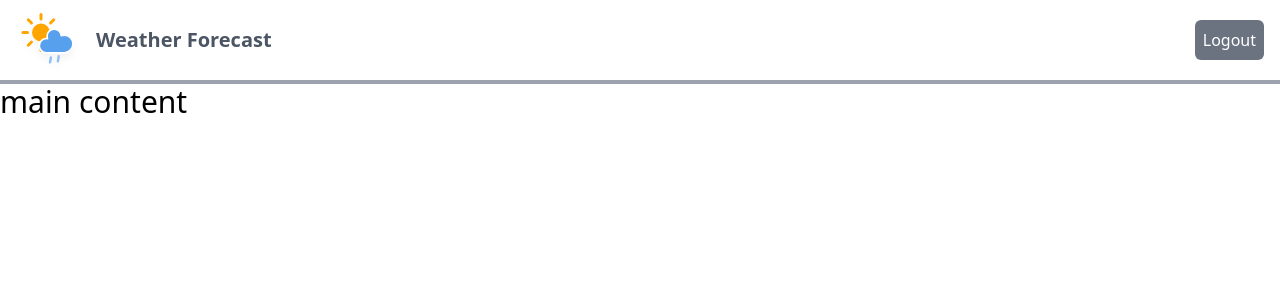
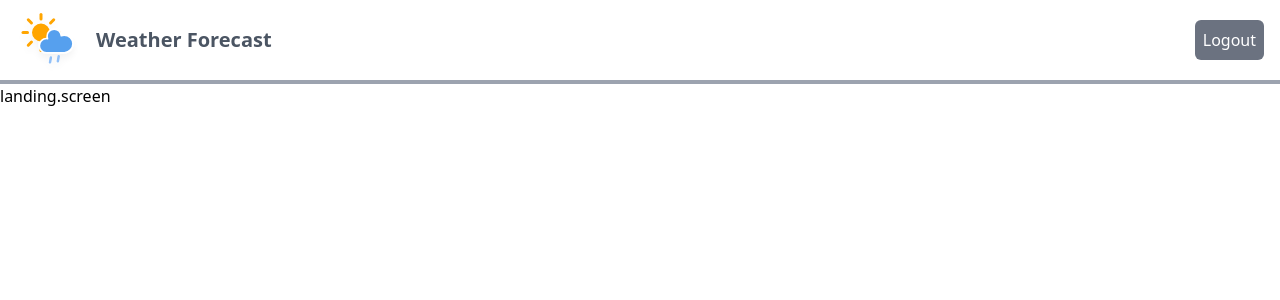
Before and after one commit to mrnlldn/weather-forecast-application, a Next.js app: page / in a window 1280 px wide. Shown: the top 300 px of the page. Built offline with nearby package versions, Linux system fonts and the light colour scheme.

Commit message:
create logic for dynamic screens on home page depending on if user is logged in or not

```diff
--- /dev/null
+++ b/src/features/home/screens/home.screen.tsx
@@ -0,0 +1,5 @@
+const HomeScreen = () => {
+  return <div>home.screen</div>
+}
+
+export default HomeScreen
--- /dev/null
+++ b/src/features/home/screens/landing.screen.tsx
@@ -0,0 +1,5 @@
+const LandingScreen = () => {
+  return <div>landing.screen</div>
+}
+
+export default LandingScreen
--- a/src/pages/index.tsx
+++ b/src/pages/index.tsx
@@ -1,3 +1,14 @@
+import HomeScreen from '@/features/home/screens/home.screen'
+import LandingScreen from '@/features/home/screens/landing.screen'
+
 export default function Home() {
-  return <div className="text-3xl">main content</div>
+  const isLoggedIn = (() => {
+    return false
+  })()
+
+  if (isLoggedIn) {
+    return <HomeScreen />
+  }
+
+  return <LandingScreen />
 }
```
